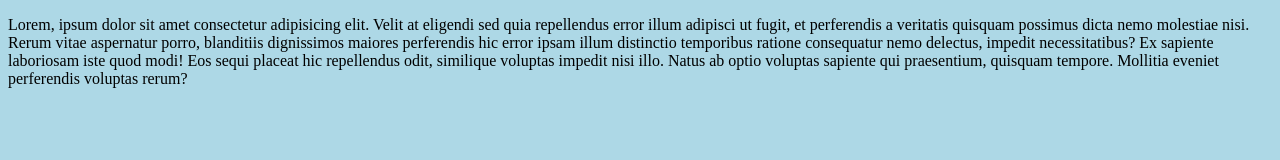
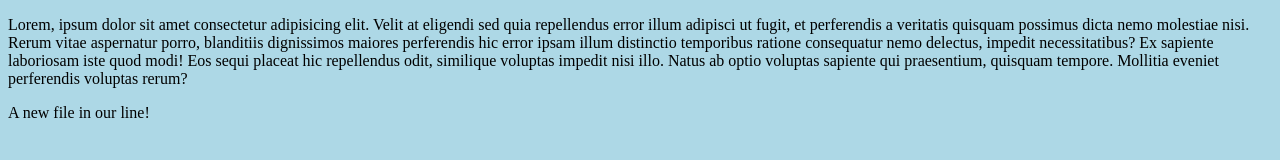
Before and after one commit to tomislavblazevic/gain, a plain HTML site: page index.html in a window 1280 px wide. Drawn offline with Linux system fonts and the light colour scheme.

Commit message:
Updated index.html with a new line

```diff
--- a/index.html
+++ b/index.html
@@ -10,5 +10,6 @@
     <p>
         Lorem, ipsum dolor sit amet consectetur adipisicing elit. Velit at eligendi sed quia repellendus error illum adipisci ut fugit, et perferendis a veritatis quisquam possimus dicta nemo molestiae nisi. Rerum vitae aspernatur porro, blanditiis dignissimos maiores perferendis hic error ipsam illum distinctio temporibus ratione consequatur nemo delectus, impedit necessitatibus? Ex sapiente laboriosam iste quod modi! Eos sequi placeat hic repellendus odit, similique voluptas impedit nisi illo. Natus ab optio voluptas sapiente qui praesentium, quisquam tempore. Mollitia eveniet perferendis voluptas rerum?
     </p>
+    <p>A new file in our line!</p>
 </body>
 </html>
```
